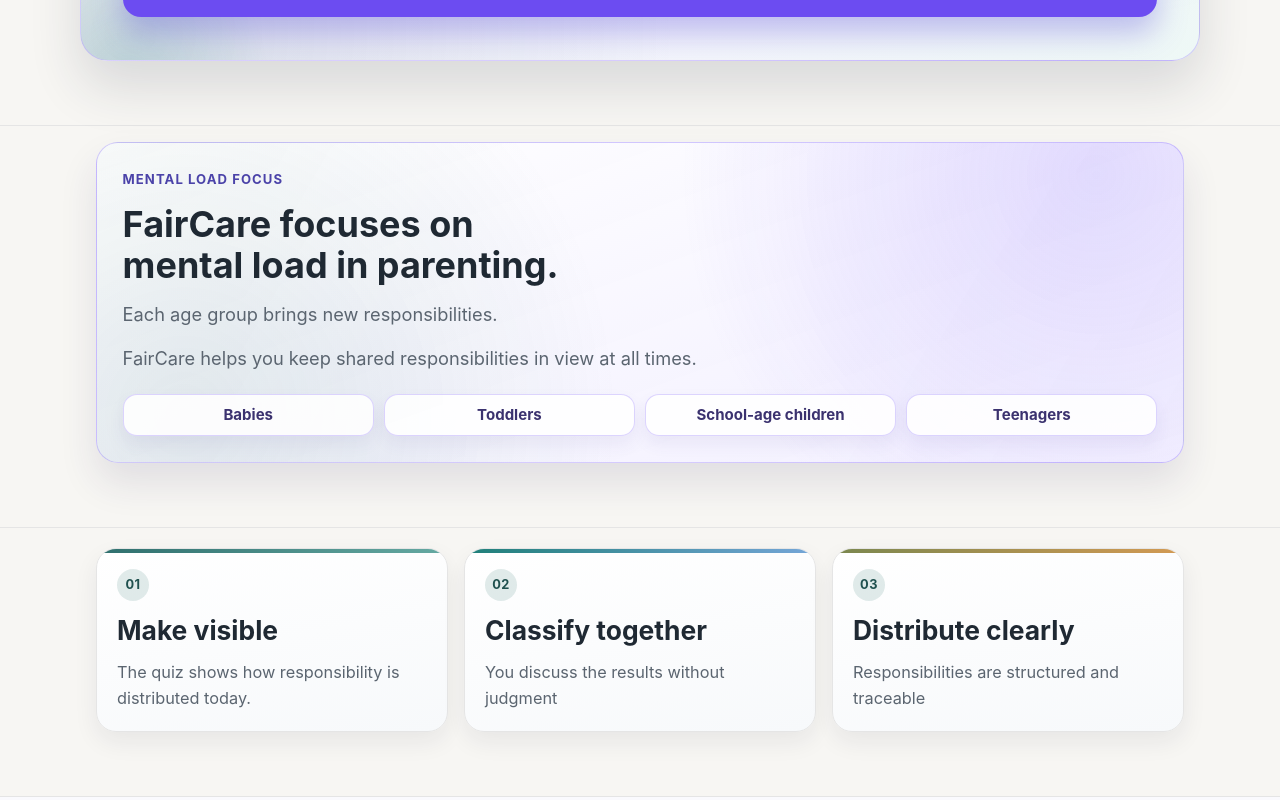
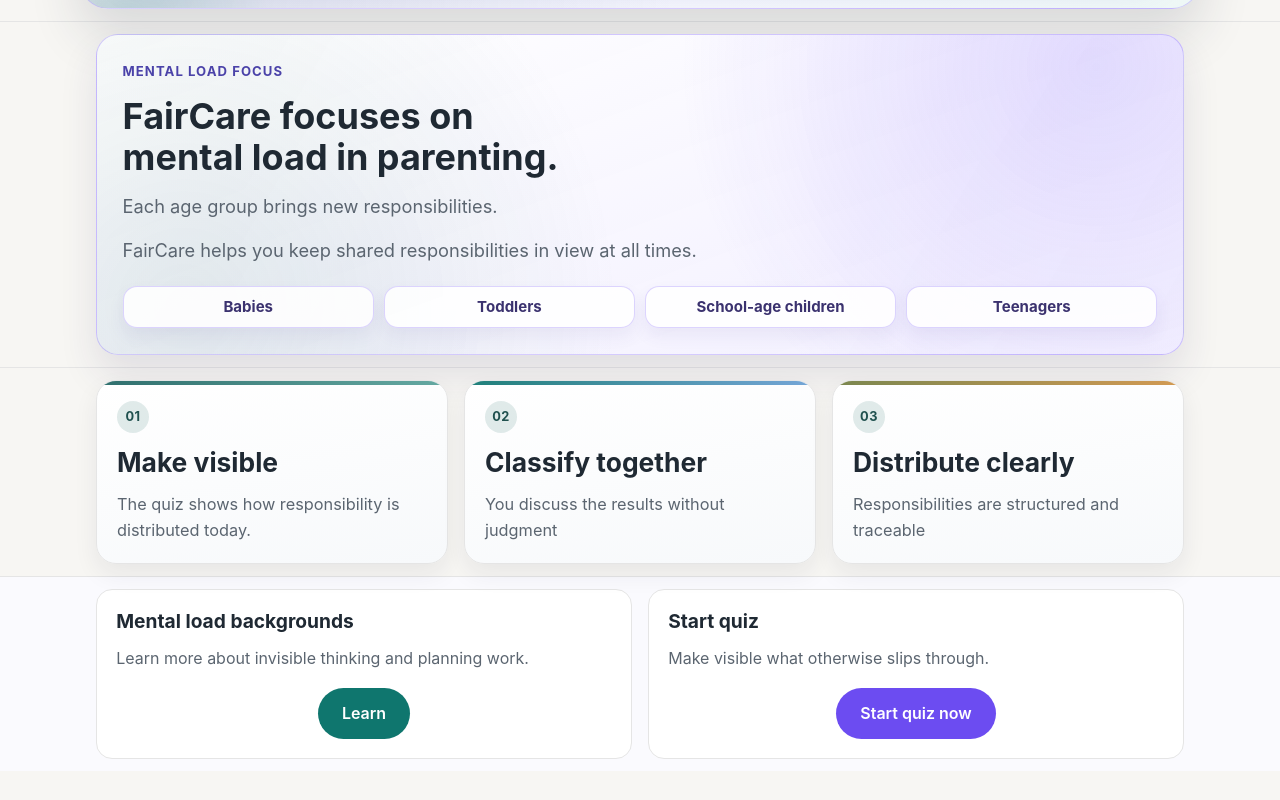
Before and after one commit to Stenflyingdutch/faircare5.0, a Next.js app: page / in a window 1280 px wide. Shown: the part 600-1400 px from the top of the page. Built offline with nearby package versions, Linux system fonts and the light colour scheme; no server answers; the database is empty.

Commit message:
Further reduce landing section spacing

```diff
--- a/app/globals.css
+++ b/app/globals.css
@@ -229,10 +229,6 @@
 
 .page-hero {
   padding-top: 4rem;
-}
-
-.landing-hero {
-  padding-top: clamp(1.4rem, 5vw, 4rem);
 }
 
 .landing-hero .container {
@@ -648,12 +644,12 @@
   gap: 1rem;
 }
 
-.section.landing-problem-section {
-  padding-top: 1.25rem;
-}
-
-.section.landing-focus-section {
-  padding-top: 1rem;
+.section.landing-hero,
+.section.landing-focus-section,
+.section.landing-problem-section,
+.section.landing-links-section {
+  padding-top: 0.75rem;
+  padding-bottom: 0.75rem;
 }
 
 .landing-mental-load-focus {
--- a/app/page.tsx
+++ b/app/page.tsx
@@ -137,7 +137,7 @@
         </div>
       </SectionWrapper>
 
-      <SectionWrapper subdued>
+      <SectionWrapper subdued className="landing-links-section">
         <div className={linksGridClass}>
           <Card
             className="card--link"
```
